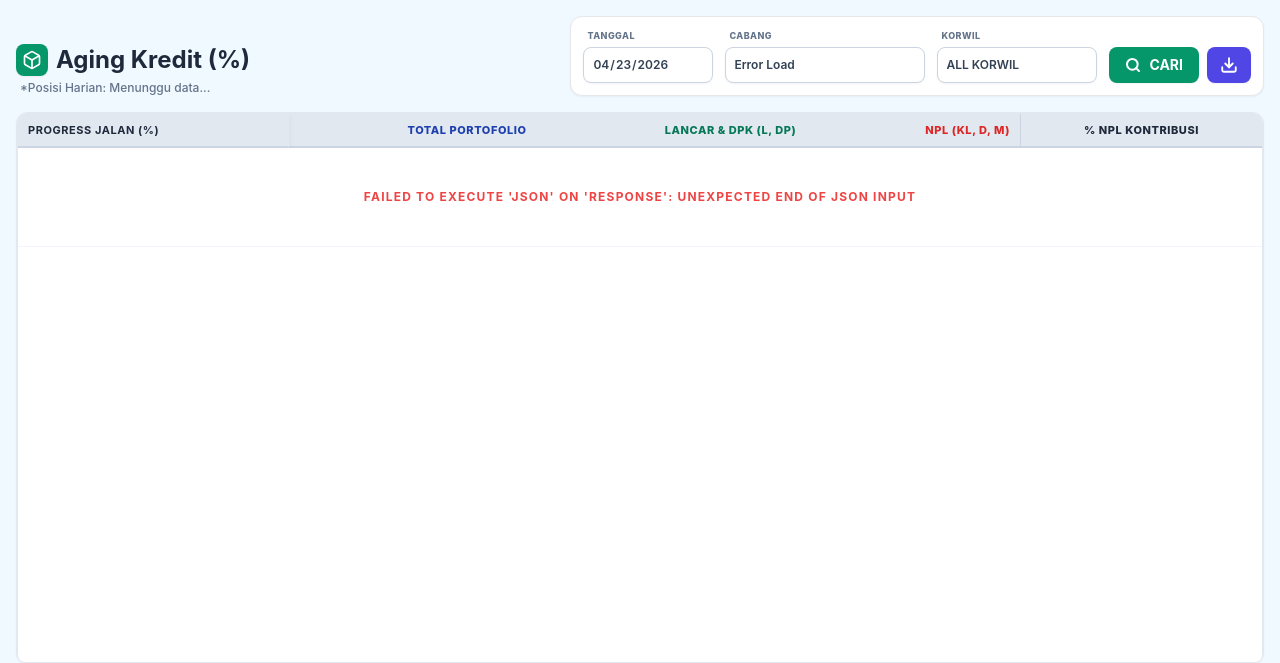
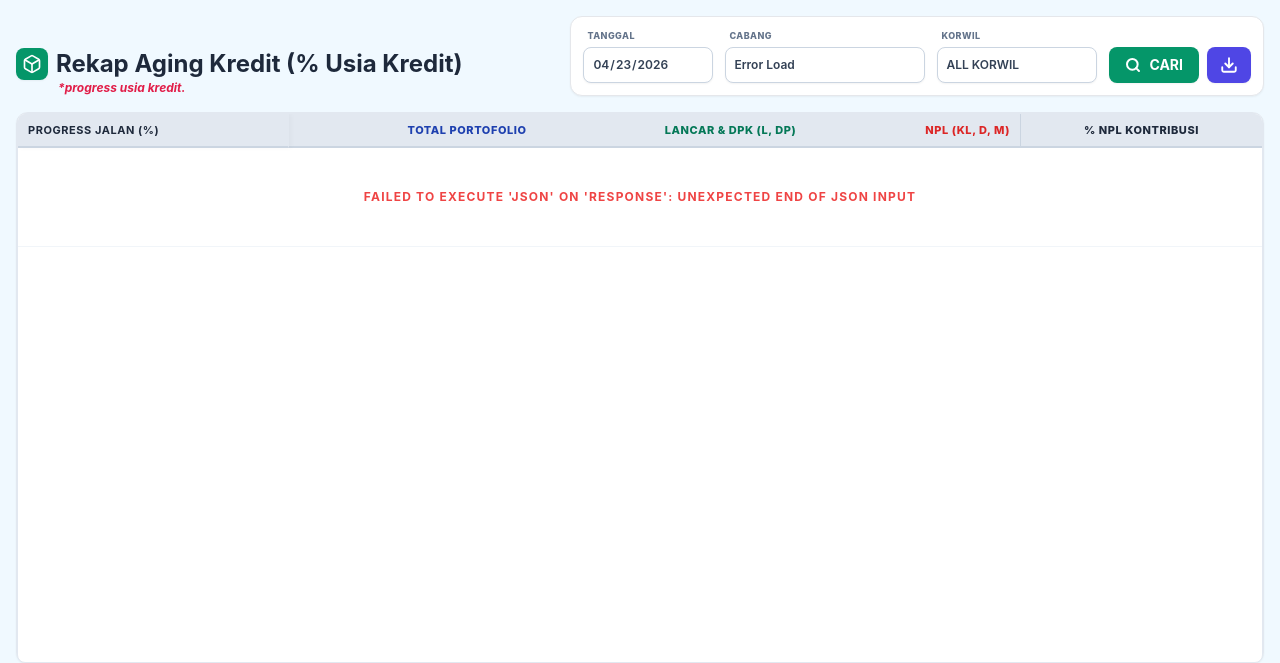
Before and after one commit to SyaifunNadhif/report-dpk, a PHP site: the page made by pages/aging_kredit.php in a window 1280 px wide. Shown: the top 663 px of the page. Run offline with PHP 8.4, Linux system fonts and the light colour scheme; the template is opened without the code that fills it, so the values that code supplies are empty; some libraries are stand-ins or nearby versions.

Commit message:
rename menu aging

```diff
--- a/api/controllers/TransaksiController.php
+++ b/api/controllers/TransaksiController.php
@@ -355,5 +355,4 @@ class TransaksiController {
 
 
 
-
 }
--- a/pages/aging_kredit.php
+++ b/pages/aging_kredit.php
@@ -79,9 +79,12 @@
                 <span class="bg-emerald-600 text-white p-1.5 rounded-lg text-sm shadow-sm">
                     <svg width="20" height="20" fill="none" stroke="currentColor" stroke-width="2" viewBox="0 0 24 24"><path d="M21 16V8a2 2 0 0 0-1-1.73l-7-4a2 2 0 0 0-2 0l-7 4A2 2 0 0 0 3 8v8a2 2 0 0 0 1 1.73l7 4a2 2 0 0 0 2 0l7-4A2 2 0 0 0 21 16z"></path><polyline points="3.27 6.96 12 12.01 20.73 6.96"></polyline><line x1="12" y1="22.08" x2="12" y2="12"></line></svg>
                 </span>
-                <span>Aging Kredit (%)</span>
+                <span>Rekap Aging Kredit (% Usia Kredit)</span>
             </h1>
-            <p class="text-[10px] md:text-xs text-slate-500 mt-1 ml-1 font-medium" id="lbl_filter_aktif">*Posisi Harian: Menunggu data...</p>
+             <p class="text-[9px] md:text-xs text-rose-600 font-bold italic ml-8 md:ml-[42px] leading-tight">
+                  *progress usia kredit.
+              </p>
+            <!-- <p class="text-[10px] md:text-xs text-slate-500 mt-1 ml-1 font-medium" id="lbl_filter_aktif">*Posisi Harian: Menunggu data...</p> -->
         </div>
 
         <button id="btnToggleProgFilter" class="xl:hidden flex items-center gap-1.5 px-3 py-1.5 border border-gray-300 rounded-lg bg-white text-sm font-semibold text-slate-700 shadow-sm transition">
@@ -383,7 +386,7 @@
           window.progGtRaw = json.data?.grand_total || null;
           const meta = json.data?.meta || {};
 
-          document.getElementById('lbl_filter_aktif').innerHTML = `Filter: <span class="font-bold text-emerald-700">${meta.filter_aktif || 'ALL'}</span> | Per Tgl: <span class="font-bold text-slate-700">${meta.tanggal || payload.harian_date}</span>`;
+        //   document.getElementById('lbl_filter_aktif').innerHTML = `Filter: <span class="font-bold text-emerald-700">${meta.filter_aktif || 'ALL'}</span> | Per Tgl: <span class="font-bold text-slate-700">${meta.tanggal || payload.harian_date}</span>`;
 
           renderProgTotal(window.progGtRaw);
           renderProgTable(window.progDataRaw);
--- a/views/navbar.php
+++ b/views/navbar.php
@@ -124,7 +124,7 @@
                 <a href="lapkeu_kantor" class="nb-item nb-tap">Laporan Keuangan</a>
               </li>
               <li id="menuProgresKredit">
-                <a href="aging_kredit" class="nb-item nb-tap">Aging Kredit</a>
+                <a href="aging_kredit" class="nb-item nb-tap">Rekap Aging Kredit</a>
               </li>
             </ul>
           </div>
```
